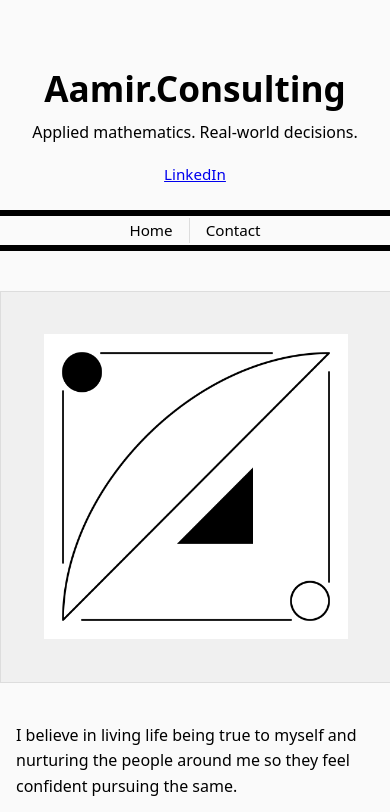
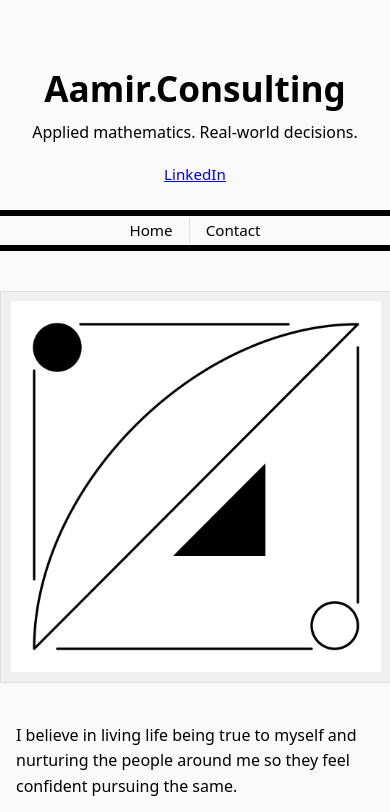
Before and after one commit to aamir-studio/consulting, a plain HTML site: page index.html in a window 390 px wide. Shown: the top 812 px of the page. Drawn offline with Linux system fonts and the light colour scheme.

Commit message:
Format fix 2

```diff
--- a/style.css
+++ b/style.css
@@ -74,15 +74,14 @@ h1 { font-size: 2.2rem;
 }
 
 .home {
-  display: grid;
-  grid-template-columns: minmax(0, 1fr) minmax(0, 1fr);
+  display: flex;
   gap: 40px;
   margin-top: 40px;
-  align-items: start;
+  align-items: flex-start;
 }
 .home-left,
 .home-right {
-  min-width: 0;
+  flex: 1;
 }
 .home-right p:first-child {
   margin-top: 0;
@@ -90,20 +89,20 @@ h1 { font-size: 2.2rem;
 
 .photo-frame {
   width: 100%;
-  max-width: 280px;
-  margin: 0 auto;
   aspect-ratio: 1 / 1;
+  border: 1px solid #ddd;
+  background-color: #f0f0f0;
+
   display: flex;
   align-items: center;
   justify-content: center;
-  border: 1px solid #ddd;
-  background-color: #f0f0f0;
+
   overflow: hidden;
 }
 
 .photo-frame img {
-  max-width: 78%;
-  max-height: 78%;
+  max-width: 95%;
+  max-height: 95%;
   height: auto;
   display: block;
 }
@@ -149,11 +148,7 @@ h1 { font-size: 2.2rem;
 @media (max-width: 768px) {
   /* Home section: stack photo above text */
   .home {
-    grid-template-columns: 1fr;
-  }
-
-  .photo-frame {
-    max-width: none;
+    flex-direction: column;
   }
 
   /* Add horizontal padding so text doesn't hug screen edges */
```
